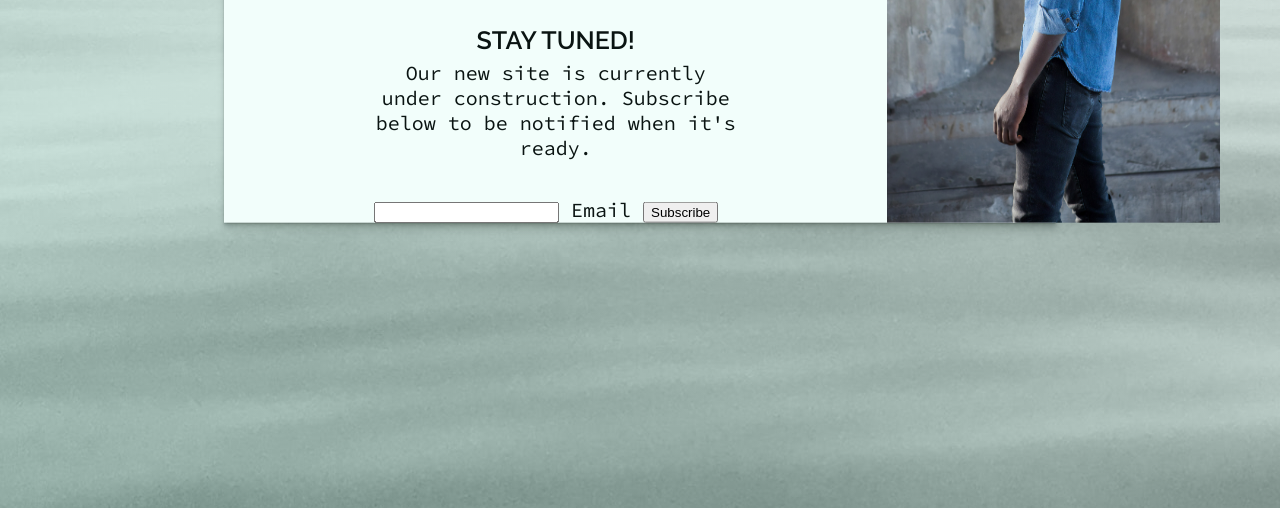
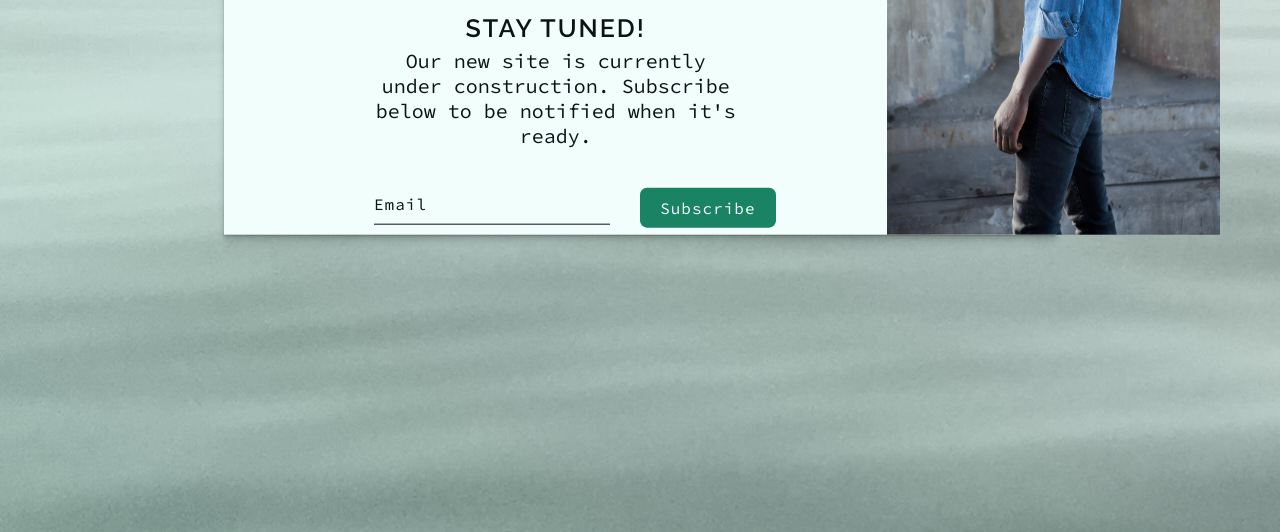
Before and after one commit to mlbakke/coming-soon-landing-page, a website: page index.html in a window 1280 px wide. Shown: the part 463-995 px from the top of the page. Before the commit the page ends 971 px from the top, so only its background shows below. Drawn offline with Linux system fonts and the light colour scheme.

Commit message:
compiled sass

```diff
--- a/css/style.css
+++ b/css/style.css
@@ -31,8 +31,51 @@ body {
     font-family: 'Raleway', sans-serif;
     font-size: 2.5rem;
     line-height: 4rem;
+    letter-spacing: .2rem;
     font-weight: 600;
     text-transform: uppercase; }
+
+.email-form {
+  position: relative;
+  font-family: 'Source Code Pro', monospace;
+  font-size: 1.6rem;
+  letter-spacing: 1px; }
+  .email-form__input {
+    width: 65%;
+    padding: .8rem 0;
+    margin-bottom: 1rem;
+    background: transparent;
+    outline: none;
+    border: none;
+    border-bottom: 1px solid #0a1412;
+    font-family: inherit;
+    font-size: inherit;
+    letter-spacing: inherit;
+    transition: .6s; }
+    .email-form__input:focus {
+      border-bottom: 1px solid #1a8363; }
+    .email-form__input:focus ~ label {
+      top: -2.2rem; }
+  .email-form__label {
+    position: absolute;
+    top: 0;
+    left: 0;
+    text-transform: capitalize;
+    padding: .8rem 0;
+    transition: .6s; }
+  .email-form__submit {
+    font-family: inherit;
+    font-size: inherit;
+    letter-spacing: inherit;
+    color: #f2fefb;
+    background: #1a8363;
+    border: none;
+    outline: none;
+    padding: 1rem 2rem;
+    border-radius: .7rem;
+    cursor: pointer;
+    position: absolute;
+    left: calc(65% + 3rem); }
 
 .infobox {
   background-color: #f2fefb;
@@ -56,30 +99,6 @@ body {
     max-width: 40%; }
   .infobox__text {
     margin-bottom: 4rem; }
-  .infobox__email-form {
-    position: relative; }
-    .infobox__email-form--input {
-      width: 100%;
-      padding: .8rem 0;
-      font-size: 1.6rem;
-      font-family: 'Source Code Pro', monospace;
-      background: transparent;
-      outline: none;
-      border: none;
-      border-bottom: 1px solid #0a1412;
-      transition: .6s; }
-      .infobox__email-form--input:focus {
-        border-bottom: 1px solid #1a8363; }
-      .infobox__email-form--input:focus ~ label {
-        top: -2.2rem; }
-    .infobox__email-form--label {
-      position: absolute;
-      top: 0;
-      left: 0;
-      font-size: 1.6rem;
-      text-transform: capitalize;
-      padding: .8rem 0;
-      transition: .6s; }
 
 body {
   overflow: hidden;
```
